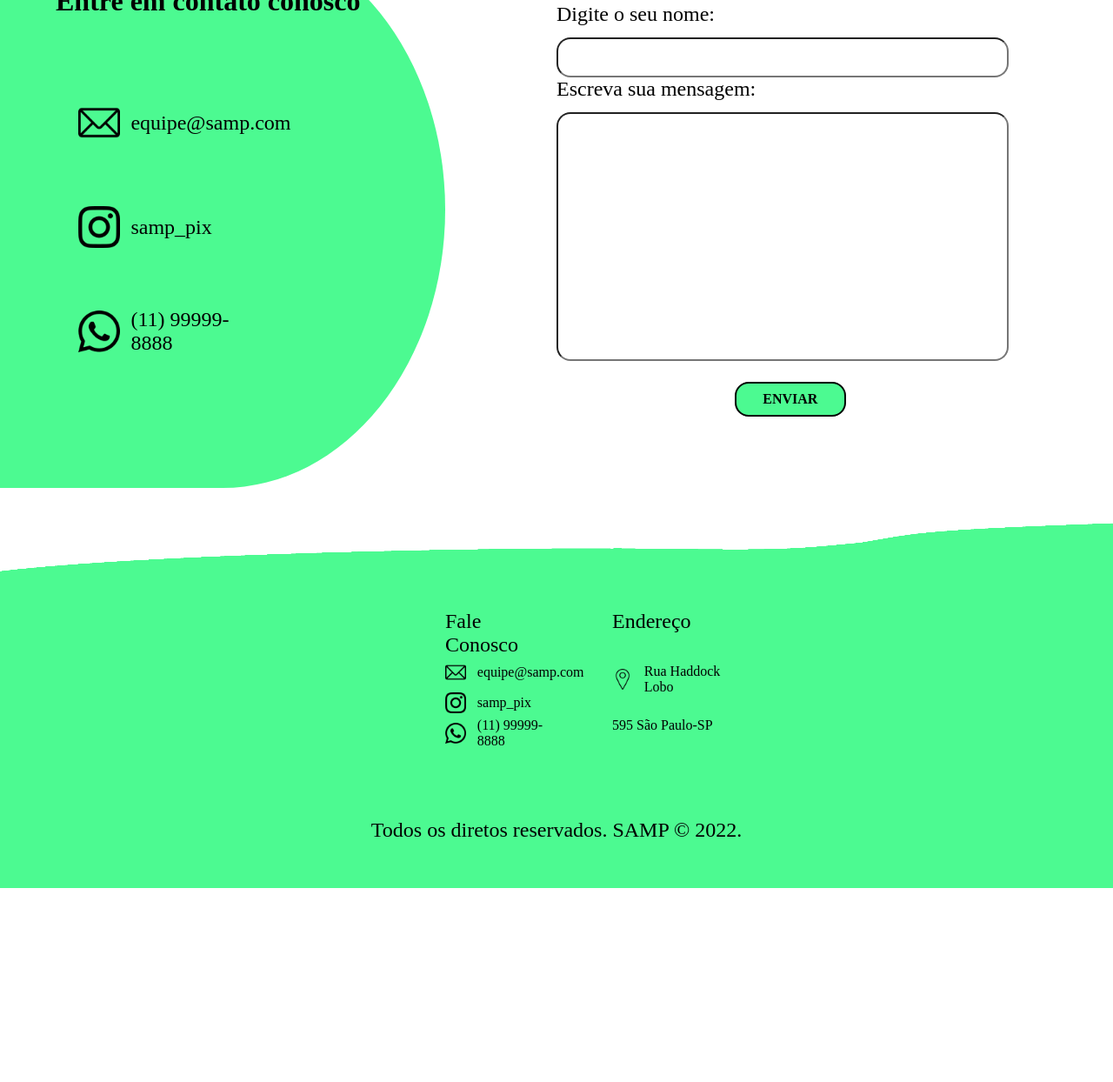
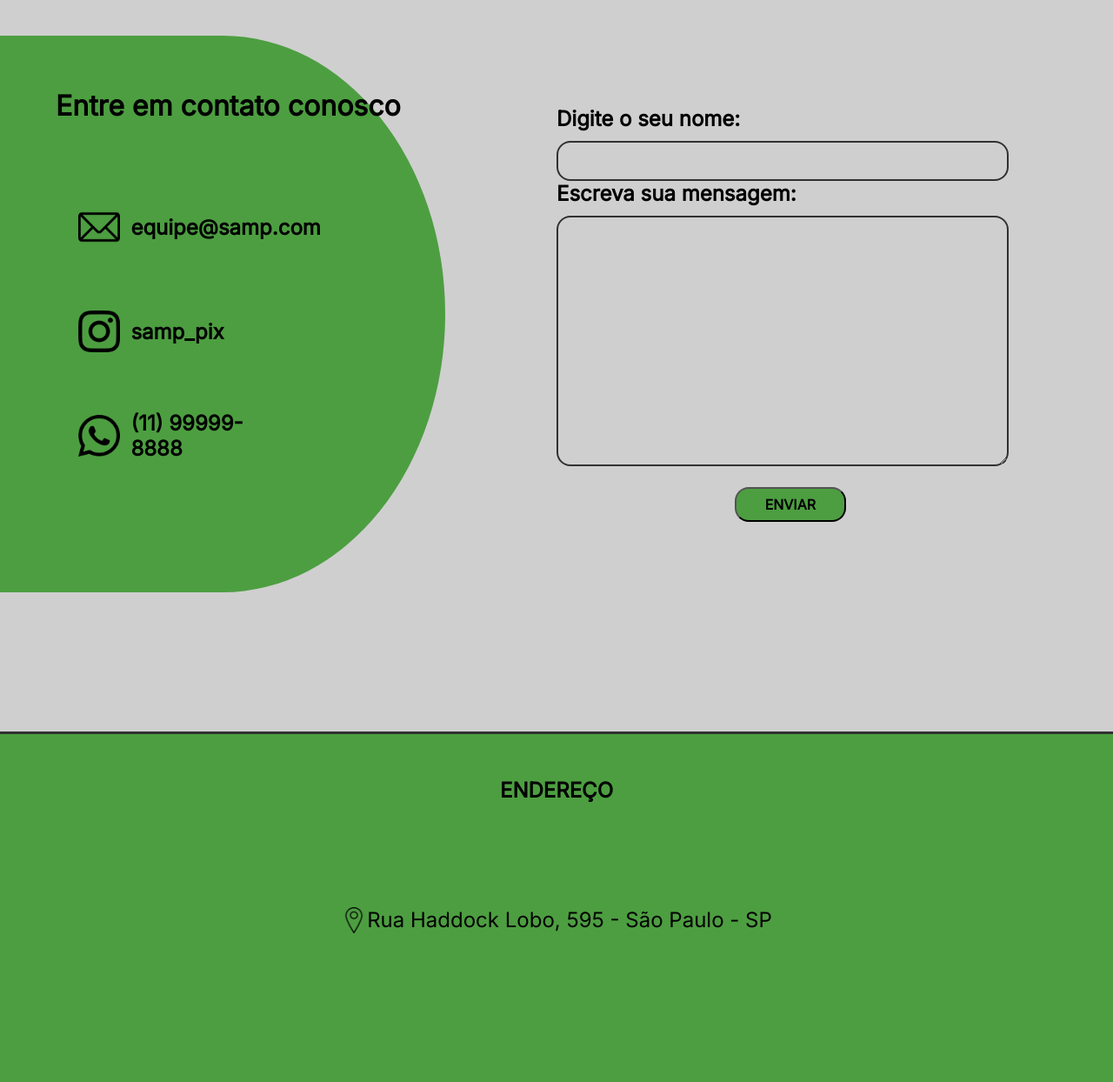
Before and after one commit to Grupo10-1CCO/Site, a website: page public/index.html in a window 1280 px wide. Shown: the part 3178-4422 px from the top of the page at 87% size. Before the commit the page ends 4199 px from the top, so only its background shows below. Drawn offline with Linux system fonts and the light colour scheme; a web font is replaced by a local one.

```diff
--- a/public/css/styleIndex.css
+++ b/public/css/styleIndex.css
@@ -259,10 +259,12 @@
 /* ====================================================== */
 /* CONTATO */
 .contato {
-    height: 90vh;
+    height: 120vh;
     display: flex;
     flex-direction: row;
     align-items: center;
+    font-family: 'Inter', sans-serif;
+    background: #CFCFCF;
 }
 
 .contato_left {
@@ -270,22 +272,24 @@
     width: 40vw;
     display: flex;
     flex-direction: column;
-    background-color: #4CFA91;
+    background-color: #4D9E41;
     border-top-right-radius: 50%;
     border-bottom-right-radius: 50%;
+    font-family: 'Inter', sans-serif;
 }
 
 .contato_left_titulo {
     height: 20vh;
     display: flex;
     align-items: center;
-    font-family: NunitoRegular;
+    font-family: 'Inter', sans-serif;
     font-size: 4vh;
     font-weight: 600;
     margin-left: 5vw;
 }
 
 .contato_left_conteudo {
+    font-family: 'Inter', sans-serif;
     height: 15vh;
     width: 40%;
     display: flex;
@@ -298,9 +302,9 @@
 }
 
 .contato_left_texto {
-    font-family: NunitoRegular;
+    font-family: 'Inter', sans-serif;
     font-size: 3vh;
-    font-weight: 500;
+    font-weight: 700;
     margin-left: 1vw;
 }
 
@@ -315,35 +319,38 @@
 
 .contato_right_texto {
     height: 5vh;
-    font-family: NunitoRegular;
+    font-family: 'Inter', sans-serif;
     font-size: 3vh;
-    font-weight: 500;
+    font-weight: 700;
 }
 
 .contato_right_input1 {
     height: 5vh;
     width: 40vw;
-    font-family: NunitoRegular;
+    font-family: 'Inter', sans-serif;
     font-size: 3vh;
     border-radius: 2vh;
+    border: 2px solid #313131;
+    background-color:#CFCFCF ;
 }
 
 .contato_right_input2 {
     height: 35vh;
     width: 40vw;
-    font-family: NunitoRegular;
+    font-family: 'Inter', sans-serif;
     font-size: 3vh;
     border-radius: 2vh;
+    border: 2px solid #313131;
+    background-color:#CFCFCF ;
 }
 
 .contato_right_botao {
     height: 5vh;
     width: 10vw;
-    font-family: NunitoRegular;
+    font-family: 'Inter', sans-serif;
     font-size: 2vh;
-    font-weight: 600;
-    background-color: #4CFA91;
-    border: 2px solid #000000;
+    font-weight: 700;
+    background-color: #4D9E41;
     border-radius: 2vh;
     margin-left: 16vw;
     margin-top: 3vh;
@@ -530,53 +537,38 @@
 /* PLANOS */
 /* ====================================================== */
 /* ONDA */
-.onda {
-    height: 7vh;
-    width: 100%;
-}
+
 /* ONDA */
 /* ====================================================== */
 /* FOOTER */
 .footer {
+    border-top: solid 3px #313131;
     height: 50vh;
+    justify-content: center;
+    background-color: #4D9E41;
     display: flex;
-    flex-direction: column;
-    align-items: center;
-    justify-content: end;
-    background-color: #4CFA91;
-    margin-top: -5vh;
+    flex-direction: row;
 }
-
-.footer_box {
-    height: 30vh;
+.titulo_endereco {
     display: flex;
     justify-content: center;
 }
-
-.footer_boxes {
-    height: 20vh;
-    width: 10vw;
+.titulo_endereco span {
+    margin-top: 50px;
+    font-family: 'Inter', sans-serif;
+    font-size: 3vh;
+    font-weight: 700;
+}
+.conteudo_footer{
+    margin-top:120px;
+    font-family: 'Inter', sans-serif;
+    font-size: 3vh;
     display: flex;
-    flex-direction: column;
-    margin-left: 5vw;
+    justify-content: center;
+}
+.local_footer {
+    height: 30px;
+    width: 30px;
 }
 
-.footer_direitos {
-    height: 10vh;
-    font-family: OswaldRegular;
-    font-size: 3vh;
-}
-
-.footer_texto {
-    height: 10vh;
-    display: flex;
-    align-items: center;
-    font-family: OswaldRegular;
-    font-size: 2vh;
-}
-
-.footer_img {
-    height: 3vh;
-    margin-right: 1vw;
-}
 /* FOOTER */
--- a/public/index.html
+++ b/public/index.html
@@ -136,32 +136,22 @@
             <span class="contato_right_texto">Digite o seu nome:</span>
             <input class="contato_right_input1" type="text">
             <span class="contato_right_texto">Escreva sua mensagem:</span>
-            <input class="contato_right_input2" type="text">
+            <textarea class="contato_right_input2"></textarea>
             <button class="contato_right_botao">ENVIAR</button>
         </div>
     </div>
 
-    <img class="onda" src="assets/Onda.png" alt="">
+
 
     <div class="footer">
-        <div class="footer_box">
-            <div class="footer_boxes">
-                <span class="footer_direitos">Fale Conosco</span>
-                <span class="footer_texto"> <img class="footer_img" src="assets/Email.png" alt="Email"> equipe@samp.com
-                </span>
-                <span class="footer_texto"> <img class="footer_img" src="assets/Instagram.png" alt="Instagram"> samp_pix
-                </span>
-                <span class="footer_texto"> <img class="footer_img" src="assets/Whatsapp.png" alt="Instagram"> (11)
-                    99999-8888 </span>
-            </div>
-            <div class="footer_boxes">
-                <span class="footer_direitos">Endereço</span>
-                <span class="footer_texto"> <img class="footer_img" src="assets/Local.png" alt="Local"> Rua Haddock Lobo
-                </span>
-                <span class="footer_texto">595 São Paulo-SP</span>
-            </div>
+       <div class="pai_footer">
+        <div class="titulo_endereco">
+            <span>ENDEREÇO</span>
         </div>
-        <span class="footer_direitos">Todos os diretos reservados. SAMP © 2022.</span>
+        <div class="conteudo_footer">
+          <img class="local_footer" src="assets/Local.png">  Rua Haddock Lobo, 595 - São Paulo - SP
+        </div>
+       </div>
     </div>
 
 
```
Also changed, not shown: public/assets/01 1.png.
